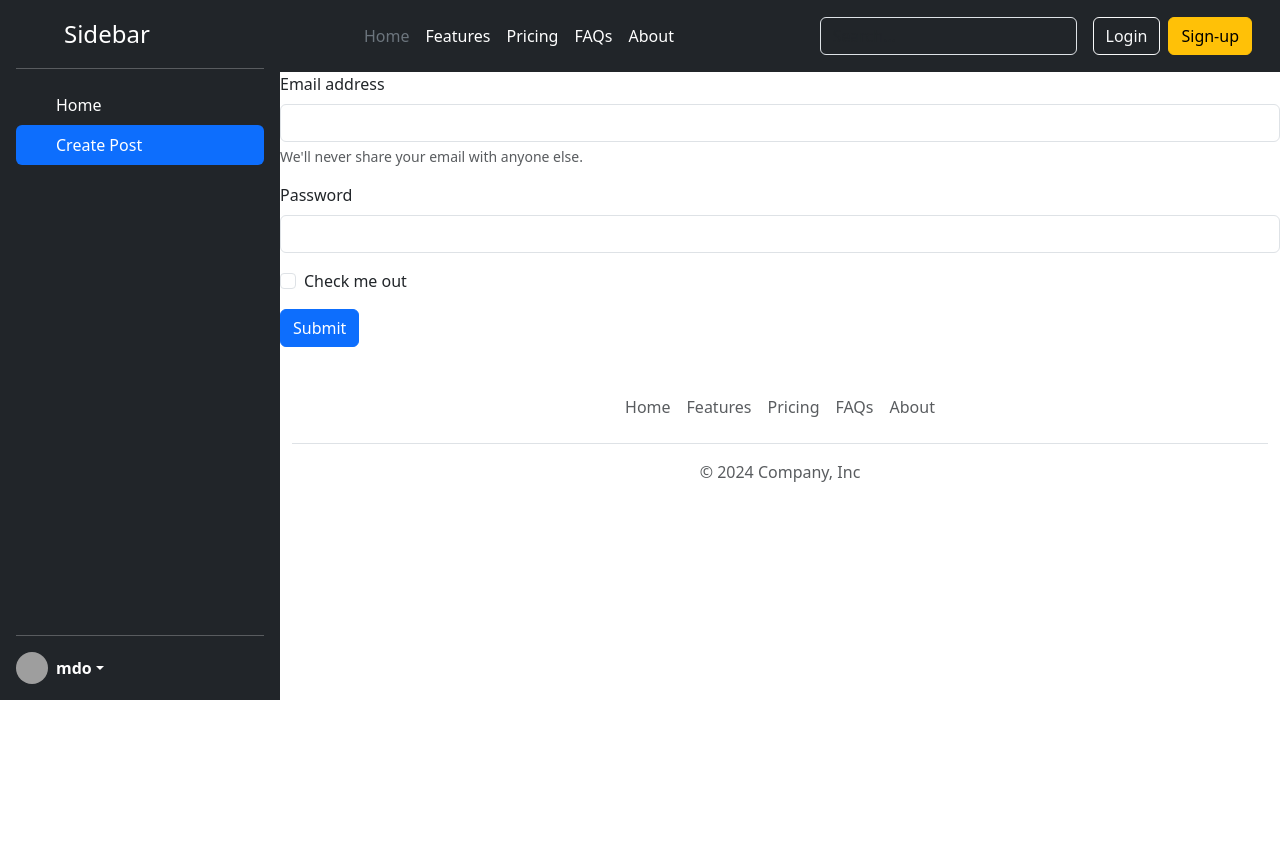
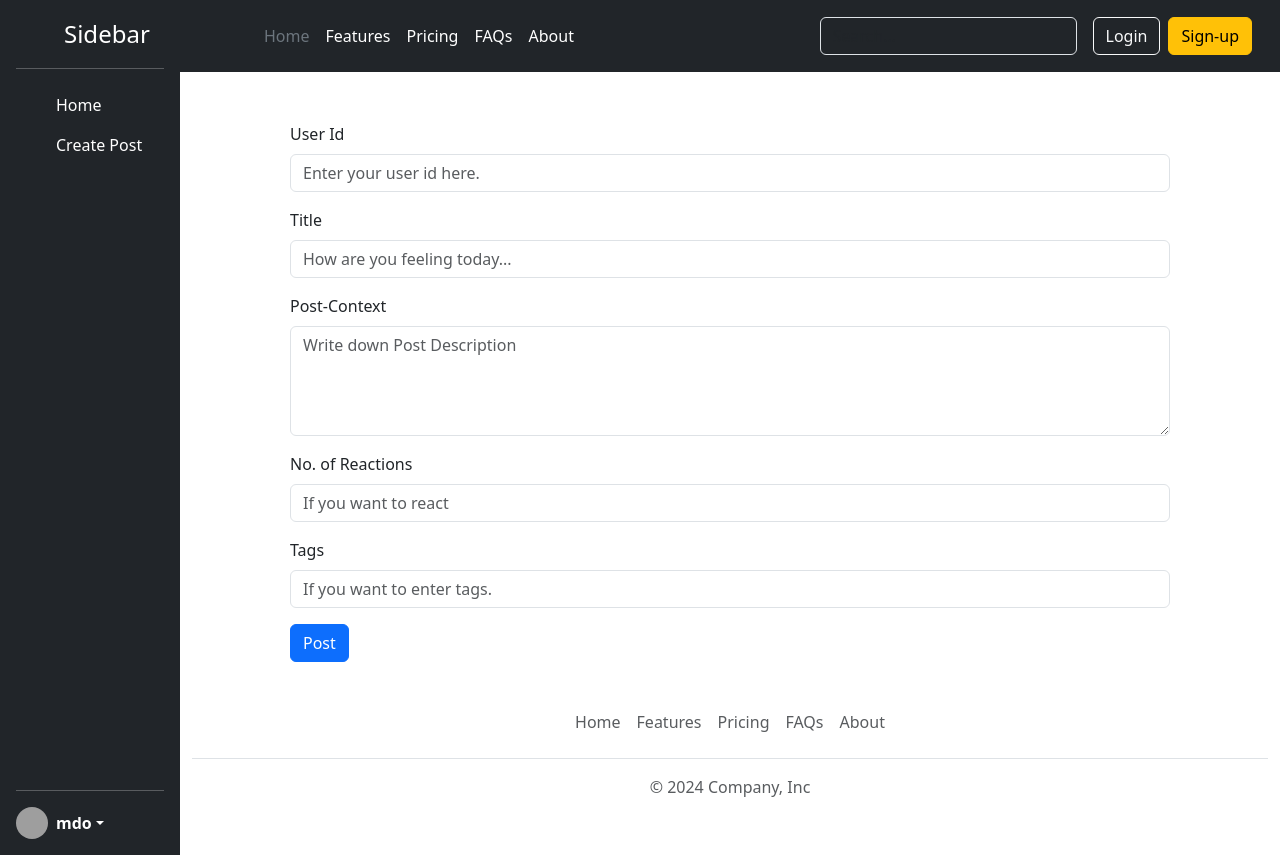
Before and after one commit to Mihir-raj-12/Social-Media-App, a React (Vite) app: page / in a window 1280 px wide. Before the commit the page ends 800 px from the top, so only its background shows below. Built offline with nearby package versions, Linux system fonts and the light colour scheme; grey boxes are pictures that could not be loaded.

Commit message:
successfully added post

```diff
--- a/src/App.css
+++ b/src/App.css
@@ -9,3 +9,22 @@
 .sidebar{
   min-height: 700px;
 }
+
+.post-card{
+  margin: 20px 50px;
+  min-width: 30rem;
+}
+
+.hastag{
+  margin: 0px 3px;
+}
+
+.reactions{
+  margin: 15px 0 0 0;
+}
+
+.create-post{
+  width: 80%;
+  margin-top:50px;
+  margin-left: 10%;
+}
--- a/src/App.jsx
+++ b/src/App.jsx
@@ -9,7 +9,7 @@ import { useState } from "react";
 import PostListProvider from "./store/post-list-store";
 
 function App() {
-  const [selectedTab, setSelectedTab] = useState("Create Post");
+  const [selectedTab, setSelectedTab] = useState("CreatePost");
 
   return (
     <PostListProvider>
--- a/src/components/CreatePost.jsx
+++ b/src/components/CreatePost.jsx
@@ -1,42 +1,96 @@
+import { useContext } from "react";
+import { useRef } from "react";
+import { PostList } from "../store/post-list-store";
+
 const CreatePost = () => {
+  const { addPost } = useContext(PostList);
+
+  const userIdElement = useRef();
+  const postTitleElement = useRef();
+  const postBodyElement = useRef();
+  const reactionElement = useRef();
+  const tagsElement = useRef();
+
+  const handleSubmit = (event) => {
+    event.preventDefault();
+    const userId = userIdElement.current.value;
+    const postTitle = postTitleElement.current.value;
+    const postBody = postBodyElement.current.value;
+    const reaction = reactionElement.current.value;
+    const tags = tagsElement.current.value.split(/(\s+)/);
+
+    addPost(userId, postTitle, postBody, reaction, tags);
+  };
+
   return (
-    <form>
+    <form className="create-post" onSubmit={handleSubmit}>
       <div className="mb-3">
-        <label htmlFor="exampleInputEmail1" className="form-label">
-          Email address
+        <label htmlFor="userId" className="form-label">
+          User Id
         </label>
         <input
-          type="email"
+          type="text"
+          ref={userIdElement}
           className="form-control"
-          id="exampleInputEmail1"
-          aria-describedby="emailHelp"
+          id="userId"
+          placeholder="Enter your user id here."
         />
-        <div id="emailHelp" className="form-text">
-          We'll never share your email with anyone else.
-        </div>
+      </div>
+
+      <div className="mb-3">
+        <label htmlFor="title" className="form-label">
+          Title
+        </label>
+        <input
+          type="text"
+          ref={postTitleElement}
+          className="form-control"
+          id="title"
+          placeholder="How are you feeling today..."
+        />
+      </div>
+
+      <div className="mb-3">
+        <label htmlFor="body" className="form-label">
+          Post-Context
+        </label>
+        <textarea
+          type="text"
+          ref={postBodyElement}
+          rows="4"
+          className="form-control"
+          id="body"
+          placeholder="Write down Post Description"
+        />
+      </div>
+
+      <div className="mb-3">
+        <label htmlFor="reaction" className="form-label">
+          No. of Reactions
+        </label>
+        <input
+          type="text"
+          ref={reactionElement}
+          className="form-control"
+          id="reaction"
+          placeholder="If you want to react"
+        />
       </div>
       <div className="mb-3">
-        <label htmlFor="exampleInputPassword1" className="form-label">
-          Password
+        <label htmlFor="tags" className="form-label">
+          Tags
         </label>
         <input
-          type="password"
+          type="text"
+          ref={tagsElement}
           className="form-control"
-          id="exampleInputPassword1"
+          id="tags"
+          placeholder="If you want to enter tags."
         />
       </div>
-      <div className="mb-3 form-check">
-        <input
-          type="checkbox"
-          className="form-check-input"
-          id="exampleCheck1"
-        />
-        <label className="form-check-label" htmlFor="exampleCheck1">
-          Check me out
-        </label>
-      </div>
+
       <button type="submit" className="btn btn-primary">
-        Submit
+        Post
       </button>
     </form>
   );
--- a/src/components/Post.jsx
+++ b/src/components/Post.jsx
@@ -1,15 +1,34 @@
-const Post = () => {
+import { useContext } from "react";
+import { MdDelete } from "react-icons/md";
+import { MdOutlineAddReaction } from "react-icons/md";
+import { PostList } from "../store/post-list-store";
+
+const Post = ({ post }) => {
+  const { deletePost } = useContext(PostList);
   return (
-    <div className="card" style={{ width: "18rem" }}>
+    <div className="card post-card" style={{ width: "18rem" }}>
       <div className="card-body">
-        <h5 className="card-title">Card title</h5>
-        <p className="card-text">
-          Some quick example text to build on the card title and make up the
-          bulk of the card's content.
-        </p>
-        <a href="#" className="btn btn-primary">
-          Go somewhere
-        </a>
+        <h5 className="card-title">
+          {post.title}
+          <span className="position-absolute top-0 start-0 translate-middle badge rounded-pill bg-success">
+            <MdOutlineAddReaction>{post.reaction}</MdOutlineAddReaction>
+            <span className="visually-hidden">unread messages</span>
+          </span>
+          <span
+            className="position-absolute top-0 start-100 translate-middle badge rounded-pill bg-danger"
+            onClick={() => deletePost(post.id)}
+          >
+            <MdDelete />
+            <span className="visually-hidden">unread messages</span>
+          </span>
+        </h5>
+        <p className="card-text">{post.body}</p>
+        {post.tags.map((tag) => (
+          <span  key={tag} className="badge rounded-pill text-bg-primary hastag">{tag}</span>
+        ))}
+        <div className="alert alert-success reactions" role="alert">
+          This post has been reacted by {post.reaction} people.
+        </div>
       </div>
     </div>
   );
--- a/src/components/PostList.jsx
+++ b/src/components/PostList.jsx
@@ -1,12 +1,14 @@
+import { useContext } from "react";
 import Post from "./Post";
+import { PostList as PostListData } from "../store/post-list-store";
 
 const PostList = () => {
+  const { postList } = useContext(PostListData);
   return (
     <>
-      <Post></Post>
-      <Post></Post>
-      <Post></Post>
-      <Post></Post>
+      {postList.map((post) => (
+        <Post key={post.id} post={post} />
+      ))}
     </>
   );
 };
--- a/src/components/Sidebar.jsx
+++ b/src/components/Sidebar.jsx
@@ -6,7 +6,7 @@ const Sidebar = ({ selectedTab, setSelectedTab }) => {
   return (
     <div
       className="d-flex flex-column flex-shrink-0 p-3 text-bg-dark sidebar"
-      style={{ width: "280px" }}
+      style={{ width: "180px" }}
     >
       <a
         href="/"
--- a/src/store/post-list-store.jsx
+++ b/src/store/post-list-store.jsx
@@ -1,21 +1,52 @@
 import { createContext, useReducer } from "react";
 
-const PostList = createContext({
+export const PostList = createContext({
   postList: [],
   addPost: () => {},
   deletePost: () => {},
 });
 
 const postListReducer = (currentPostList, action) => {
-  return currentPostList;
+  let newPostList = currentPostList;
+  if (action.type === "DELETE_POST") {
+    newPostList = currentPostList.filter(
+      (post) => post.id !== action.payload.postId
+    );
+  } else if (action.type === "ADD_POST") {
+    newPostList = [action.payload, ...currentPostList];
+  }
+  return newPostList;
 };
 
 const PostListProvider = ({ children }) => {
-  const [postList, dispatchPostList] = useReducer(postListReducer, []);
+  const [postList, dispatchPostList] = useReducer(
+    postListReducer,
+    DEFAULT_POST_LIST
+  );
 
-  const addPost = () => {};
+  const addPost = (userId, postTitle, postBody, reaction, tags) => {
+    dispatchPostList({
+      type: "ADD_POST",
+      payload: {
+        id: Date.now(),
+        title: postTitle,
+        body: postBody,
+        reaction: reaction,
+        userId: userId,
+        tags: tags,
+      },
+    });
+  };
 
-  const deletePost = () => {};
+  const deletePost = (postId) => {
+    dispatchPostList({
+      type: "DELETE_POST",
+      payload: {
+        postId,
+      },
+    });
+  };
+
   return (
     <PostList.Provider value={{ postList, addPost, deletePost }}>
       {children}
@@ -23,4 +54,14 @@ const PostListProvider = ({ children }) => {
   );
 };
 
+const DEFAULT_POST_LIST = [
+  {
+    id: "2",
+    title: "Exam time",
+    body: "guys i am writing my exam next week , try not to disturb me",
+    reaction: 4,
+    userId: "user-15",
+    tags: ["exam", "working", "hard-work"],
+  },
+];
 export default PostListProvider;
```
